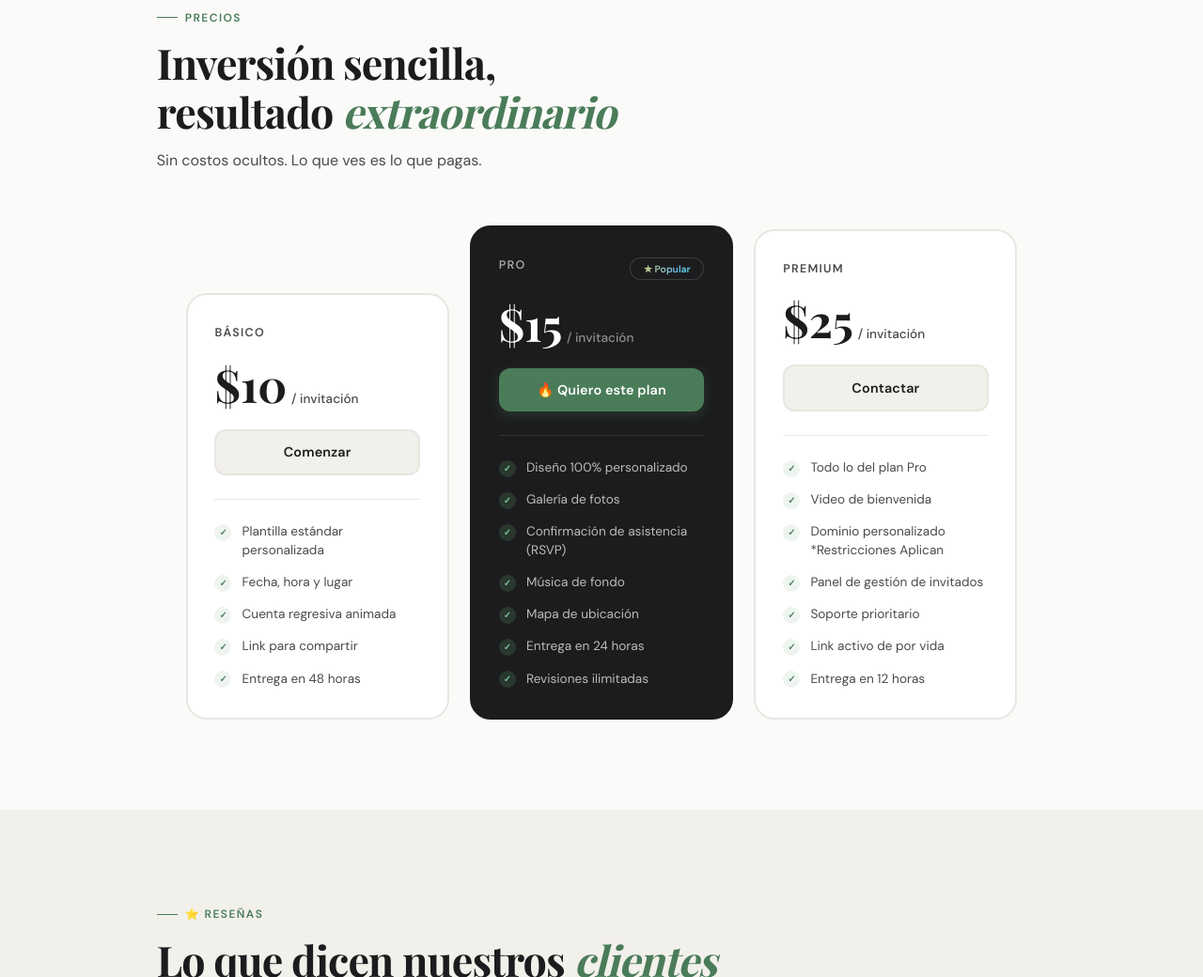
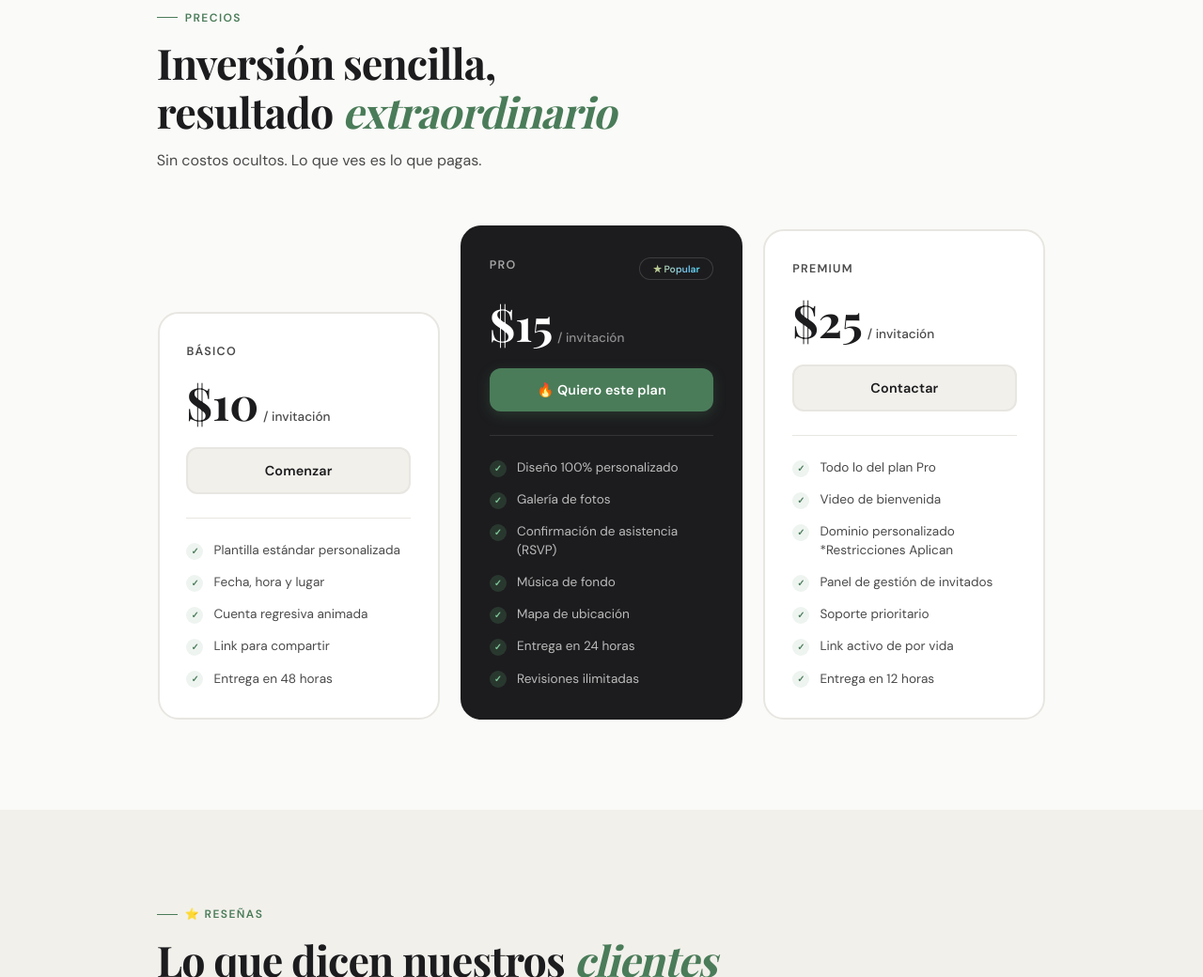
Before and after one commit to charliespixellab/LandPage, a plain HTML site: page index.html in a window 1280 px wide. Shown: the part 3611-4651 px from the top of the page at 94% size. Drawn offline with nearby package versions, Linux system fonts and the light colour scheme; a web font is replaced by a local one.

Commit message:
Update index.html

```diff
--- a/index.html
+++ b/index.html
@@ -411,7 +411,7 @@
     .price-card {
       background: var(--white); border: 2px solid var(--pearl);
       border-radius: 22px; padding: 2rem 1.8rem;
-      width: 100%; max-width: 280px;
+      width: 100%; max-width: 300px;
       display: flex; flex-direction: column;
       transition: var(--transition);
       position: relative;
```
